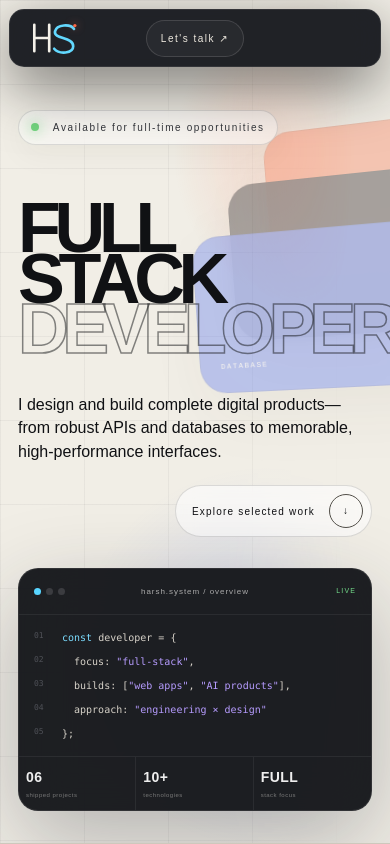
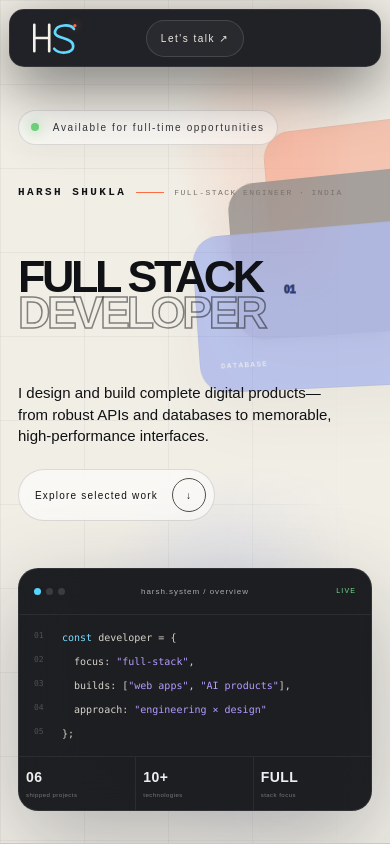
Before and after one commit to hrsshhh17/harsh-shukla-portfolio, a Next.js app: page / in a window 390 px wide. Shown: the top 844 px of the page. Built offline with nearby package versions, Linux system fonts and the light colour scheme.

Commit message:
Add landing identity and animated credential deck

```diff
--- a/app/globals.css
+++ b/app/globals.css
@@ -156,3 +156,16 @@ body{background:#08090b}.new-site{background:#08090b}.new-nav{position:fixed;top
 @media(max-width:900px){.stack-visual{right:-15vw;width:55vw;opacity:.7}.new-hero h1{font-size:12.5vw}.new-hero h1>span:nth-child(2){margin-left:2vw}}
 @media(max-width:700px){.new-hero{padding:110px 18px 32px}.new-hero h1{font-size:18vw;margin:55px 0 35px}.new-hero h1>span:nth-child(2){margin-left:0}.stack-visual{right:-43%;top:14%;width:95vw;height:34%;opacity:.38}.new-hero .hero-bottom{display:grid}.contact-v2{grid-template-columns:1fr;padding-top:65px}.contact-panel>footer{display:grid;gap:8px}.contact-shortcuts{flex-wrap:wrap}}
 @media(prefers-reduced-motion:reduce){.stack-visual>span{animation:none}}
+
+/* Identity, mobile type correction, and animated credential deck */
+.hero-identity{position:absolute;z-index:4;left:clamp(22px,4vw,70px);top:205px;display:flex;align-items:center;gap:10px;font:8px ui-monospace,monospace;letter-spacing:.18em;color:#77736c}
+.hero-identity>span{font-size:11px;font-weight:800;letter-spacing:.22em;color:#101114}.hero-identity>i{width:28px;height:1px;background:#ff6b43}
+.credential-showcase{display:grid;grid-template-columns:.7fr 1.3fr;gap:7vw;align-items:center;min-height:430px;padding:25px 0 10px}
+.credential-copy small{font-size:8px;letter-spacing:.2em;color:#335dff}.credential-copy h3{margin:24px 0 16px;font-size:clamp(30px,4vw,62px);line-height:.94;letter-spacing:-.055em}.credential-copy p{max-width:430px;color:#69645d;line-height:1.7}.credential-progress{display:flex;align-items:center;gap:7px;margin-top:40px}.credential-progress i{width:7px;height:7px;border-radius:50%;background:#c2bbb0}.credential-progress i:first-child{width:38px;border-radius:10px;background:#335dff;animation:credentialPulse 2.4s ease-in-out infinite}.credential-progress span{margin-left:8px;font-size:8px;letter-spacing:.16em;color:#767067}
+.credential-deck{position:relative;min-height:390px;perspective:1000px}.deck-card{position:absolute;right:3%;top:20px;width:min(90%,620px);min-height:320px;padding:30px;border:1px solid #bdb6ab;border-radius:26px;background:#f8f4ec;box-shadow:0 34px 70px #3b30231f;transform-origin:bottom center;transition:.4s;overflow:hidden}.deck-back{top:-5px;right:13%;transform:rotate(-6deg);background:#ff7650;color:#210c07;animation:deckBack 7s ease-in-out infinite}.deck-middle{top:12px;right:7%;transform:rotate(4deg);background:#14171d;color:#f5f1e9;animation:deckMiddle 8s ease-in-out -2s infinite}.deck-front{z-index:3;display:block;top:38px;background:#f8f4ec;color:#101114;animation:deckFront 6s ease-in-out -1s infinite}.deck-card small{font-size:8px;letter-spacing:.2em}.deck-card>b{display:block;margin-top:110px;font-size:clamp(25px,3.4vw,50px);letter-spacing:-.045em}.deck-card>span{display:block;margin-top:9px;font-size:10px;letter-spacing:.12em;opacity:.7}.deck-front>b{position:relative;margin-top:105px}.deck-front p{color:#706a61}.deck-front em{position:absolute;left:30px;bottom:28px;font-size:9px;font-style:normal;letter-spacing:.14em}.deck-front .cert-mark{position:absolute;right:-22px;bottom:-55px;font-size:220px;line-height:1;font-weight:900;color:#335dff0d}.credential-deck:hover .deck-back{transform:translate(-28px,-12px) rotate(-9deg)}.credential-deck:hover .deck-middle{transform:translate(24px,-8px) rotate(7deg)}.credential-deck:hover .deck-front{transform:translateY(-8px)}
+@keyframes credentialPulse{50%{opacity:.45;transform:scaleX(.75)}}@keyframes deckBack{50%{translate:-7px -8px;rotate:-1deg}}@keyframes deckMiddle{50%{translate:8px -5px;rotate:-1deg}}@keyframes deckFront{50%{translate:0 -7px}}
+@media(max-width:700px){.hero-identity{position:relative;left:auto;top:auto;margin-top:22px;order:0}.new-hero h1{font-size:15.5vw;line-height:.77;margin:42px 0 32px}.new-hero h1>span:nth-child(2){font-size:14.2vw;white-space:nowrap;letter-spacing:-.075em}.credential-showcase{grid-template-columns:1fr;gap:25px;min-height:660px}.credential-deck{min-height:370px}.deck-card{right:2%;width:94%;min-height:300px}.deck-back{right:8%}.deck-middle{right:4%}.credential-copy h3{font-size:42px}}
+@media(prefers-reduced-motion:reduce){.credential-progress i,.deck-card{animation:none}}
+@media(max-width:700px){.new-hero{width:100%;max-width:100vw;overflow:hidden}.new-hero h1{width:100%;font-size:15vw}.new-hero h1>span:nth-child(2){width:100%;font-size:12.2vw;letter-spacing:-.08em}.new-hero .hero-bottom{width:100%;min-width:0;grid-template-columns:minmax(0,1fr)}.new-hero .hero-bottom>p{width:100%;max-width:100%;font-size:15px;overflow-wrap:anywhere}.new-hero .hero-bottom>a{justify-self:start;max-width:100%}.hero-console{max-width:100%}}
+@media(max-width:700px){.new-hero h1{max-width:calc(100vw - 36px);font-size:11.5vw;line-height:.8}.new-hero h1>span:first-child,.new-hero h1>span:nth-child(2){width:100%;font-size:11.5vw;white-space:nowrap;letter-spacing:-.075em}.new-hero .hero-bottom{max-width:calc(100vw - 36px)}.new-hero .hero-bottom>p{max-width:calc(100vw - 36px);white-space:normal}.new-hero .hero-console{width:calc(100vw - 36px)}}
+@media(max-width:700px){.new-hero .hero-bottom>p{max-width:82vw}}
--- a/components/home-experience.tsx
+++ b/components/home-experience.tsx
@@ -13,6 +13,7 @@ export default function HomeExperience(){
   <section className="new-hero">
    <div className="stack-visual" aria-hidden="true"><span><b>FRONTEND</b><i>01</i></span><span><b>API LAYER</b><i>02</i></span><span><b>DATABASE</b><i>03</i></span></div>
    <div className="hero-status"><i/> Available for full-time opportunities</div>
+   <div className="hero-identity"><span>HARSH SHUKLA</span><i/>FULL-STACK ENGINEER · INDIA</div>
    <h1><span>FULL STACK</span><span>DEVELOPER<sup>01</sup></span></h1>
    <div className="hero-bottom"><p>I design and build complete digital products—from robust APIs and databases to memorable, high-performance interfaces.</p><a href="#work">Explore selected work <i>↓</i></a></div>
    <aside className="hero-console" aria-label="Developer profile summary"><header><span><i/><i/><i/></span><b>harsh.system / overview</b><em>LIVE</em></header><div className="console-code"><small>01</small><code><i>const</i> developer = {'{'}</code><small>02</small><code>&nbsp;&nbsp;focus: <b>&quot;full-stack&quot;</b>,</code><small>03</small><code>&nbsp;&nbsp;builds: [<b>&quot;web apps&quot;</b>, <b>&quot;AI products&quot;</b>],</code><small>04</small><code>&nbsp;&nbsp;approach: <b>&quot;engineering × design&quot;</b></code><small>05</small><code>{'}'};</code></div><footer><span><b>06</b> shipped projects</span><span><b>10+</b> technologies</span><span><b>FULL</b> stack focus</span></footer></aside>
@@ -23,7 +24,7 @@ export default function HomeExperience(){
   </section>
   <section id="about" className="about-section"><p>03 / PROFILE</p><div><h2>Engineering depth.<br/>Creative edge.</h2><article><p>Computer Science undergraduate focused on full-stack development. I build secure, responsive applications with JavaScript, React, Next.js, Node.js, Express, MongoDB and SQL.</p><p>Three.js and GSAP are my creative advantage—not my entire identity. The goal is always a complete product that solves a real problem and feels considered at every layer.</p><a href="/about">More about me ↗</a></article></div></section>
   <section className="capabilities"><p>04 / CAPABILITIES</p><div><article><small>01</small><h3>Product Frontend</h3><p>React, Next.js, TypeScript, responsive systems and accessible interfaces.</p></article><article><small>02</small><h3>Backend Systems</h3><p>Node.js, Express, REST APIs, authentication, MongoDB and SQL.</p></article><article><small>03</small><h3>Immersive Web</h3><p>Three.js, React Three Fiber, GSAP and purposeful interactive motion.</p></article></div></section>
-  <section className="certificates"><header><p>05 / CERTIFICATES</p><h2>Proof of learning.<br/><em>Built to grow.</em></h2><span>This collection will expand as new credentials are completed.</span></header><div className="certificate-grid"><a href="/certificates/MongoDB-Basics-Certificate.pdf" target="_blank" rel="noreferrer"><span className="cert-mark">M</span><small>DATABASES / MONGODB</small><h3>MongoDB Basics</h3><p>Verified course certificate</p><b>View credential ↗</b></a><article><span>+</span><h3>More credentials<br/>coming soon.</h3><p>JavaScript, frontend and software development.</p></article></div></section>
+  <section id="certificates" className="certificates"><header><p>05 / CERTIFICATES</p><h2>Proof of learning.<br/><em>Built to grow.</em></h2><span>This collection will expand as new credentials are completed.</span></header><div className="credential-showcase"><div className="credential-copy"><small>CURRENT CREDENTIAL / 01</small><h3>Learning that<br/>ships with proof.</h3><p>Verified credentials supporting the engineering skills demonstrated across my projects.</p><div className="credential-progress"><i/><i/><i/><span>01 / GROWING COLLECTION</span></div></div><div className="credential-deck"><article className="deck-card deck-back"><small>NEXT</small><b>More credentials</b><span>In progress</span></article><article className="deck-card deck-middle"><small>LEARNING PATH</small><b>JavaScript · Frontend</b><span>Coming soon</span></article><a className="deck-card deck-front" href="/certificates/MongoDB-Basics-Certificate.pdf" target="_blank" rel="noreferrer"><span className="cert-mark">M</span><small>DATABASES / MONGODB</small><b>MongoDB Basics</b><p>Verified course certificate</p><em>View credential ↗</em></a></div></div></section>
   <footer className="new-footer"><p>Have a role, idea or ambitious build?</p><h2>LET&apos;S CREATE<br/>SOMETHING GREAT.</h2><section className="footer-actions"><a href="/contact"><span>Start a conversation</span><b>Contact page ↗</b></a><a href="mailto:hrsshhh17shukla06@gmail.com"><span>Prefer email?</span><b>Write to me ↗</b></a><a href="https://www.linkedin.com/in/hrsshhh17" target="_blank"><span>Connect professionally</span><b>LinkedIn ↗</b></a></section><div><span>© 2026 HARSH SHUKLA</span><nav><a href="https://github.com/hrsshhh17" target="_blank">GitHub</a><a href="/Harsh_Shukla_Resume.pdf" target="_blank">Resume</a></nav></div></footer>
   {opening&&<div className="new-transition"><Brand/><p>Opening case study</p><h2>{opening.name}</h2><i/></div>}
  </main>
```
